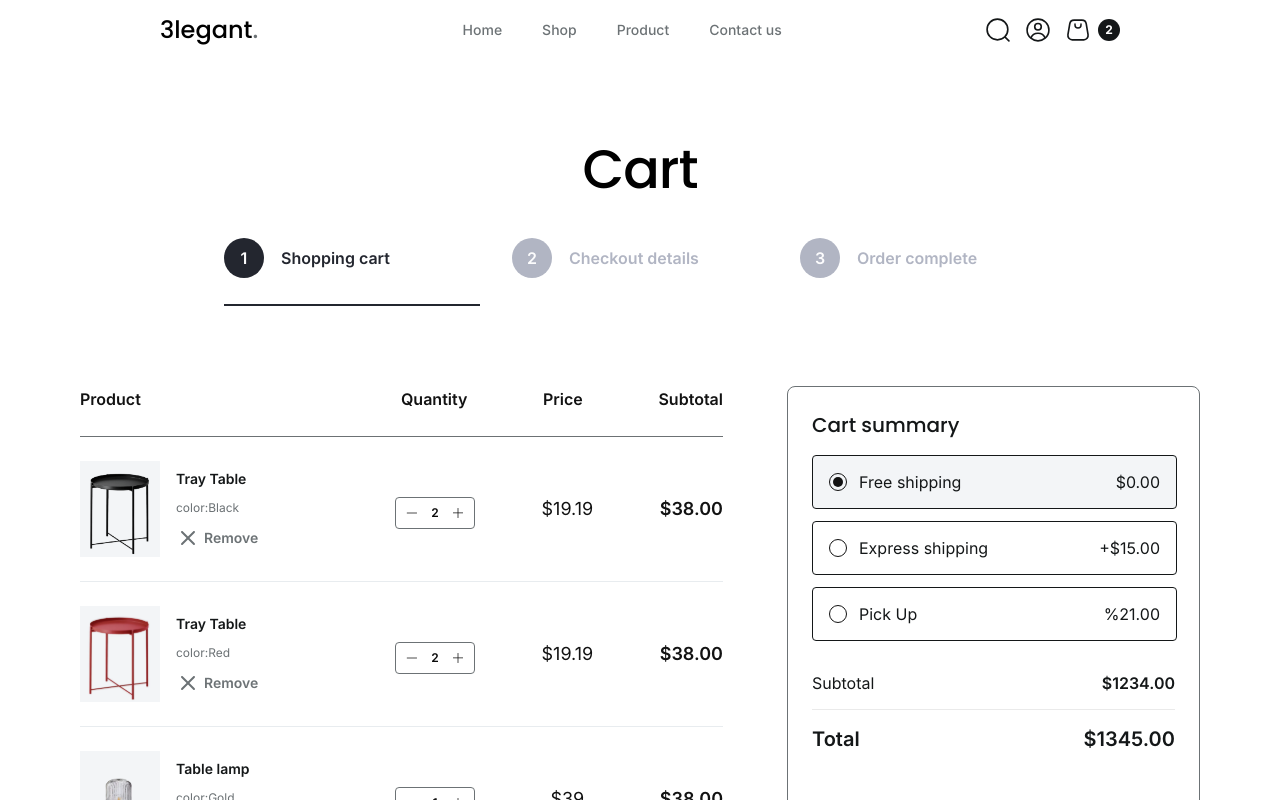
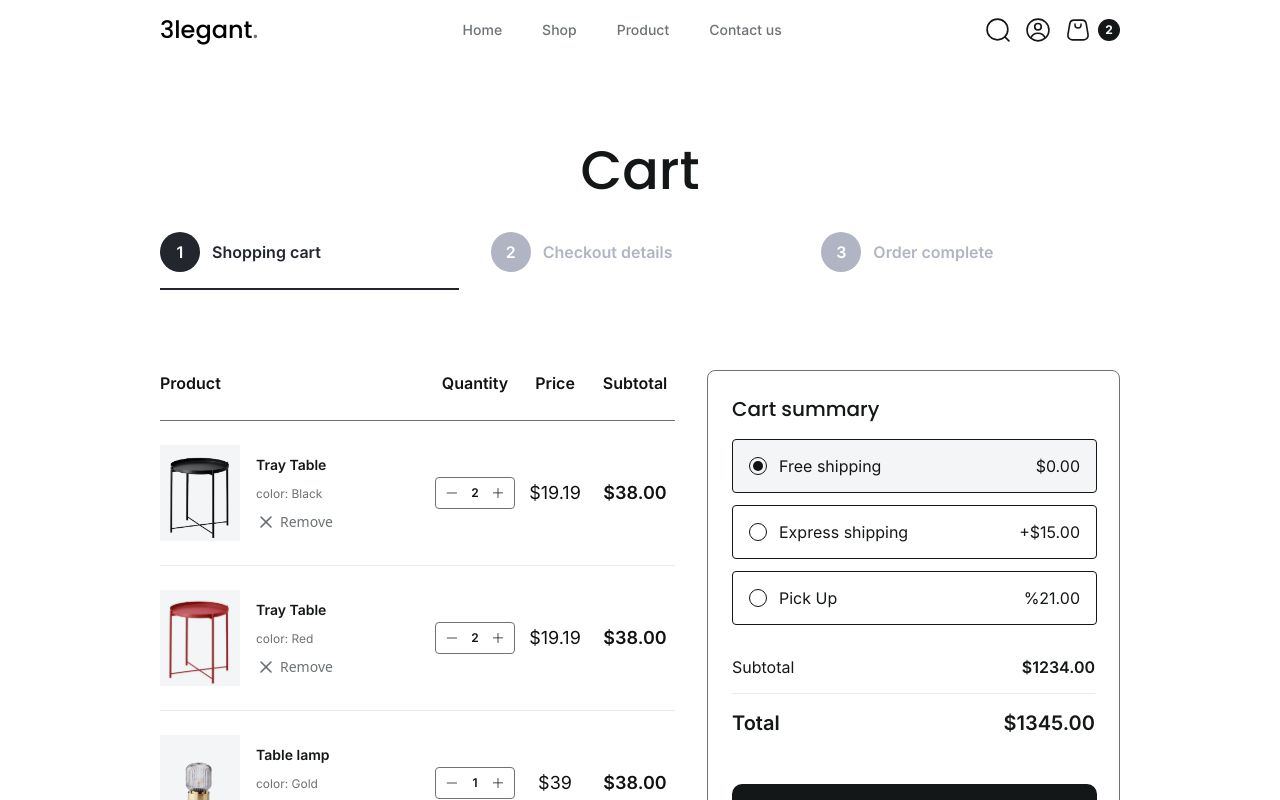
Before and after one commit to Hamiiiidreza/Home-Style, a React (Vite) app: page /shopping-cart in a window 1280 px wide. Shown: the top 800 px of the page. Built offline with nearby package versions, Linux system fonts and the light colour scheme.

Commit message:
fix:redesign stepper and shoppingtable components

```diff
--- a/src/components/modules/stepper/stepper.jsx
+++ b/src/components/modules/stepper/stepper.jsx
@@ -8,47 +8,72 @@ function Stepper({ title, currentStep }) {
     ];
 
     return (
-        <div className="inline-flex flex-col items-center gap-10">
-            <div className="font-PoppinsMedium text-black text-[54px] tracking-headline-3 leading-14.5 whitespace-nowrap transition-all hover:drop-shadow-custom">
+        <div className="w-full flex flex-col items-center gap-8">
+            <h2 className="font-PoppinsMedium text-neutral-07 text-3xl sm:text-4xl lg:text-[54px] text-center">
                 {title}
-            </div>
+            </h2>
 
-            <div className="inline-flex gap-8 items-start">
+            <div className="w-full flex justify-center">
+                <div className="flex w-full max-w-5xl gap-4 sm:gap-6 lg:gap-8">
                     {steps.map((step) => {
                         const isCompleted = currentStep > step.id;
                         const isCurrent = currentStep === step.id;
                         const isUpcoming = currentStep < step.id;
 
+                        const isVisibleOnMobile =
+                            step.id === currentStep || step.id === currentStep + 1;
+
                         return (
                             <div
                                 key={step.id}
-                            className={`flex flex-col w-64 gap-6 pt-0 pb-[26px] px-0 items-start transition-all hover:drop-shadow-custom
-                            ${isCompleted ? "border-b-2 border-secondary-color-green" : ""}
-                            ${isCurrent ? "border-b-2 border-[#23262F]" : ""}
+                                className={`
+                  flex flex-col pb-4
+                  sm:flex-1
+
+                  ${!isVisibleOnMobile
+                                        ? "hidden sm:flex"
+                                        : "flex"
+                                    }
+
+                  ${isCurrent
+                                        ? "flex-1"
+                                        : ""
+                                    }
+
+                  ${isCompleted
+                                        ? "border-b-2 border-secondary-color-green"
+                                        : ""
+                                    }
+
+                  ${isCurrent
+                                        ? "border-b-2 border-[#23262F]"
+                                        : ""
+                                    }
                 `}
                             >
-                            <div className="flex gap-[17px] self-stretch w-full items-center">
+                                <div className="flex items-center gap-3">
                                     <div
-                                    className={`flex items-center justify-center rounded-full overflow-hidden size-10
+                                        className={`
+                      flex items-center justify-center rounded-full size-10 shrink-0
                       ${isCompleted ? "bg-secondary-color-green text-white" : ""}
-                                    ${isCurrent ? "bg-[#23262F] text-[#FCFCFD]" : ""}
-                                    ${isUpcoming ? "bg-[#B1B5C3] text-[#FCFCFD]" : ""}
+                      ${isCurrent ? "bg-[#23262F] text-white" : ""}
+                      ${isUpcoming ? "bg-[#B1B5C3] text-white" : ""}
                     `}
                                     >
                                         {isCompleted ? (
-                                        <img
-                                            src="/Images/tick.svg"
-                                            className="text-white text-lg size-6"
-                                        />
+                                            <img src="/Images/tick.svg" className="size-6" />
                                         ) : (
-                                        <span className="font-InterSemiBold text-base leading-[26px]">
+                                            <span className="font-InterSemiBold text-base">
                                                 {step.id}
                                             </span>
                                         )}
                                     </div>
 
                                     <div
-                                    className={`font-InterSemiBold text-base leading-[26px]
+                                        className={`
+                      font-InterSemiBold text-sm sm:text-base truncate
+                      ${step.id !== currentStep ? "hidden sm:block" : "block"}
+
                       ${isCompleted ? "text-secondary-color-green" : ""}
                       ${isCurrent ? "text-[#23262F]" : ""}
                       ${isUpcoming ? "text-[#B1B5C3]" : ""}
@@ -62,6 +87,7 @@ function Stepper({ title, currentStep }) {
                     })}
                 </div>
             </div>
+        </div>
     );
 }
 
--- a/src/components/templates/shopping-table/shopping-table.jsx
+++ b/src/components/templates/shopping-table/shopping-table.jsx
@@ -39,99 +39,91 @@ function ShoppingTable() {
     }
 
     return (
-        <div>
-            <div class="inline-flex flex-col items-center py-20 relative bg-white container">
+        <div className='container'>
+            <div class="flex flex-col items-center py-20 relative bg-white">
                 <Stepper
                     title="Cart"
                     currentStep={1}
                 />
                 <div class="inline-flex flex-col items-start">
-                    <div class="inline-flex items-start gap-16 px-0 py-20">
-                        <div class="inline-flex flex-col items-start">
-                            <div
-                                class="flex w-[643px] items-start justify-between pt-0 pb-6 px-0 border-b border-solid border-[#6c7174]"
-                            >
-                                <div
-                                    class="font-InterSemiBold text-black-900 tracking-[0] leading-6.5 whitespace-nowrap transition-all hover:drop-shadow-custom"
-                                >
+                    <div class="flex flex-col xl:flex-row gap-8 w-full py-20">
+                        <div className="inline-flex flex-col items-start">
+                            <div className="grid w-full max-w-[643px] grid-cols-[275px_1fr] border-b border-solid border-[#6c7174] pb-6">
+                                <div className="font-InterSemiBold text-black-900 tracking-[0] leading-6.5 whitespace-nowrap transition-all hover:drop-shadow-custom">
                                     Product
                                 </div>
-                                <div class="flex w-[322px] items-center justify-between *:font-InterSemiBold text-base text-black-900 tracking-[0] leading-6.5 whitespace-nowrap">
-                                    <div className='transition-all hover:drop-shadow-custom'>
+                                <div className="grid grid-cols-3 text-center font-InterSemiBold text-base text-black-900 tracking-[0] leading-6.5 whitespace-nowrap">
+
+                                    <div className="transition-all hover:drop-shadow-custom">
                                         Quantity
                                     </div>
-                                    <div className='transition-all hover:drop-shadow-custom'>
+
+                                    <div className="transition-all hover:drop-shadow-custom">
                                         Price
                                     </div>
-                                    <div className='transition-all hover:drop-shadow-custom'>
+
+                                    <div className="transition-all hover:drop-shadow-custom">
                                         Subtotal
                                     </div>
                                 </div>
                             </div>
                             {cartItems.map((item) => (
                                 <div
-                                    class="flex w-[643px] items-center justify-between px-0 py-6 border-b border-solid border-neutral-03"
+                                    key={item.id}
+                                    className="grid w-full max-w-[643px] grid-cols-[275px_1fr] items-center border-b border-solid border-neutral-03 py-6"
                                 >
-                                    <div class="inline-flex flex-col items-start gap-2.5">
-                                        <div class="flex w-[316px] items-center gap-4">
-                                            <div
-                                                class="bg-neutral-02"
-                                            >
+                                    <div className="flex items-center gap-4">
+                                        <div className="bg-neutral-02">
                                             <img
                                                 src={item.image}
                                                 alt={item.name}
                                                 className="w-20 h-24 object-cover mix-blend-multiply transition-all hover:shadow-[0_4px_4px_rgba(0,0,0,0.25)]"
                                             />
                                         </div>
-                                            <div class="flex items-start gap-4 flex-1 grow">
-                                                <div class="flex flex-col w-[210px] items-start justify-center gap-2">
-                                                    <div
-                                                        class="font-InterSemiBold text-neutral-07 text-sm tracking-[0] leading-5.5 transition-all hover:drop-shadow-custom"
-                                                    >
+                                        <div className="flex flex-col gap-2">
+
+                                            <div className="font-InterSemiBold text-neutral-07 text-sm tracking-[0] leading-5.5 transition-all hover:drop-shadow-custom">
                                                 {item.name}
                                             </div>
-                                                    <div
-                                                        class="font-InterRegular text-neutral-04 text-xs tracking-[0] leading-5 whitespace-nowrap transition-all hover:drop-shadow-custom"
-                                                    >
-                                                        color:{item.color}
+
+                                            <div className="font-InterRegular text-neutral-04 text-xs tracking-[0] leading-5 whitespace-nowrap transition-all hover:drop-shadow-custom">
+                                                color: {item.color}
                                             </div>
-                                                    <button
-                                                        class="all-[unset] box-border flex items-center gap-0.5 border-0 border-none"
-                                                    >
-                                                        <div class="flex items-center gap-1">
+
+                                            {/* Remove */}
+                                            <button className="flex items-center gap-1 border-none text-neutral-04 text-sm transition-all hover:drop-shadow-custom">
                                                 <img
-                                                                class="size-6 transition-all hover:drop-shadow-custom"
                                                     src="/Images/Close.svg"
+                                                    className="size-5"
+                                                    alt="remove"
                                                 />
-                                                            <div
-                                                                class="font-InterSemiBold text-sm text-neutral-04 tracking-[0] leading-5.5 whitespace-nowrap transition-all hover:drop-shadow-custom"
-                                                            >
                                                 Remove
+                                            </button>
+
                                         </div>
                                     </div>
+                                    <div className="grid grid-cols-3 items-center text-center">
+                                        <div className="flex justify-center">
+                                            <div className="flex items-center border border-neutral-04 rounded w-20 h-8 justify-between px-2 transition-all hover:shadow-[0_4px_4px_rgba(0,0,0,0.25)]">
+
+                                                <button>
+                                                    <img src="/Images/Minus.svg" alt="minus" />
                                                 </button>
+
+                                                <span className="text-xs font-InterSemiBold text-black-900">
+                                                    {item.quantity}
+                                                </span>
+
+                                                <button>
+                                                    <img src="/Images/Add.svg" alt="add" />
+                                                </button>
+
                                             </div>
                                         </div>
-                                        </div>
-                                    </div>
-                                    <div class="w-[328px] items-center justify-between -ml-px flex">
-                                        <div className="flex items-center border border-neutral-04 rounded mt-2 w-20 h-8 justify-between px-2 transition-all hover:shadow-[0_4px_4px_rgba(0,0,0,0.25)]">
-                                            <button className="text-black-900">
-                                                <img src="/Images/Minus.svg" alt="minus" />
-                                            </button>
-                                            <span className="text-xs font-InterSemiBold text-black/900">{item.quantity}</span>
-                                            <button className="text-black-900">
-                                                <img src="/Images/Add.svg" alt="add" />
-                                            </button>
-                                        </div>
-                                        <div
-                                            class="font-InterRegular text-black-900 text-lg leading-7.5 text-right tracking-[0] whitespace-nowrap transition-all hover:drop-shadow-custom"
-                                        >
+                                        <div className="font-InterRegular text-black-900 text-lg leading-7.5 whitespace-nowrap transition-all hover:drop-shadow-custom">
                                             ${item.price}
                                         </div>
-                                        <div
-                                            class="font-InterSemiBold text-black-900 text-lg leading-7.5 text-right tracking-[0] whitespace-nowrap transition-all hover:drop-shadow-custom"
-                                        >
+                                        <div className="font-InterSemiBold text-black-900 text-lg leading-7.5 whitespace-nowrap transition-all hover:drop-shadow-custom">
                                             $38.00
                                         </div>
                                     </div>
@@ -139,7 +131,7 @@ function ShoppingTable() {
                             ))}
                         </div>
                         <div
-                            class="flex flex-col w-[413px] items-start gap-4 p-6 bg-white rounded-md border border-solid border-neutral-04 transition-all hover:drop-shadow-custom"
+                            class="flex flex-col w-full max-w-[413px] items-start gap-4 p-6 bg-white rounded-md border border-solid border-neutral-04 transition-all hover:drop-shadow-custom"
                         >
                             <div
                                 class="font-PoppinsMedium self-stretch text-neutral-07 text-xl tracking-[0] leading-7 transition-all hover:drop-shadow-custom"
@@ -256,7 +248,7 @@ function ShoppingTable() {
                             </div>
                         </div>
                     </div>
-                    <div class="flex flex-col w-[424px] items-start gap-4">
+                    <div class="flex flex-col w-full max-w-[424px] items-start gap-4">
                         <div class="flex flex-col items-start gap-[7px] self-stretch w-full">
                             <div
                                 class="font-PoppinsMedium text-xl text-neutral-07 leading-7 tracking-[0] self-stretch transition-all hover:drop-shadow-custom"
@@ -270,7 +262,7 @@ function ShoppingTable() {
                             </p>
                         </div>
                         <form
-                            class="flex items-center justify-between w-[426px] h-[54px] px-4 py-0 border border-solid border-neutral-04"
+                            class="flex items-center justify-between w-full max-w-[426px] h-[54px] px-4 py-0 border border-solid border-neutral-04"
                         >
                             <div class="flex items-center gap-2 flex-1 grow">
                                 <img
```
Lines whose indentation alone changed are shown as unchanged.
